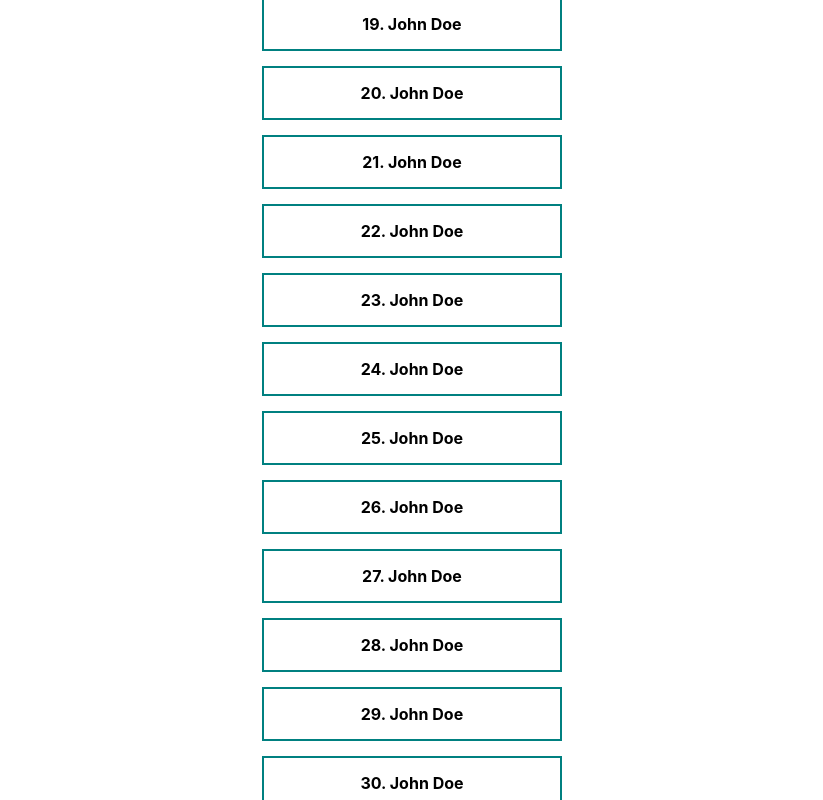
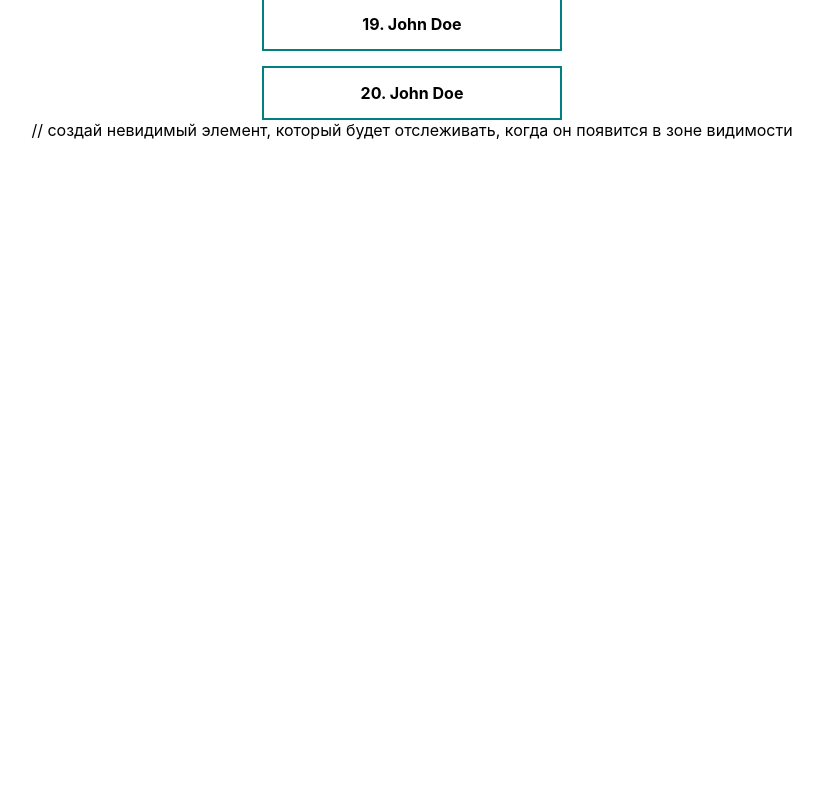
Before and after one commit to EugeneMNS/kolibri-test, a React (Create React App) app: page / in a window 1280 px wide. Shown: the part 1260-2060 px from the top of the page, without its empty margins (228-1051 px from the left). After the commit the page ends 1400 px from the top, so only its background shows below. Built offline with nearby package versions, Linux system fonts and the light colour scheme.

Commit message:
before observer

```diff
--- a/src/App.css
+++ b/src/App.css
@@ -13,20 +13,3 @@
 .App {
   width: 800px;
 }
-
-.post {
-  min-width: 300px;
-  display: flex;
-  padding: 15px;
-  border: 2px solid teal;
-  margin-top: 15px;
-  justify-content: space-between;
-  align-items: center;
-}
-
-.post__content {
-  width: 100%;
-  display: flex;
-  justify-content: center;
-  align-items: center;
-}
--- a/src/App.tsx
+++ b/src/App.tsx
@@ -1,25 +1,26 @@
-import React from 'react';
+import React, {useState} from 'react';
 import './App.css';
+import UserItem from "./userList/UserItem";
 
-export type UserType = {name: string, surname: string};
+export type UserType = { name: string, surname: string };
 const arrUsers: UserType[] = [];
 for (let i = 0; i < 100; i++) {
-  arrUsers.push({name: `John`, surname: `Doe`});
+    arrUsers.push({name: `John`, surname: `Doe`});
 }
 
 
 function App() {
-  return <>
-  {arrUsers.map((user, index) => {
-        return (
-            <div className="post">
-              <div className="post__content">
-                <strong>{index + 1}. {user.name} {user.surname}</strong>
-              </div>
-              </div>
-        );
+    const [offSet, setOffset] = useState(20)
+
+    return <>
+        {arrUsers.map((user, index) => {
+            if (index < offSet) {
+                return <UserItem user={user} index={index}/>
+            }
         })}
-  </>
+        // создай невидимый элемент, который будет отслеживать, когда он появится в зоне видимости
+
+    </>
 }
 
 export default App;
--- /dev/null
+++ b/src/userList/UserItem.css
@@ -0,0 +1,16 @@
+.post {
+    min-width: 300px;
+    display: flex;
+    padding: 15px;
+    border: 2px solid teal;
+    margin-top: 15px;
+    justify-content: space-between;
+    align-items: center;
+}
+
+.post__content {
+    width: 100%;
+    display: flex;
+    justify-content: center;
+    align-items: center;
+}
--- /dev/null
+++ b/src/userList/UserItem.tsx
@@ -0,0 +1,16 @@
+import React from "react";
+import {UserType} from "../App";
+import "./UserItem.css";
+
+function UserItem ({user, index}: {user: UserType, index: number}) {
+
+    return (
+        <div className="post">
+            <div className="post__content">
+                <strong>{index+1}. {user.name} {user.surname}</strong>
+            </div>
+        </div>
+    );
+}
+
+export default UserItem;
```
